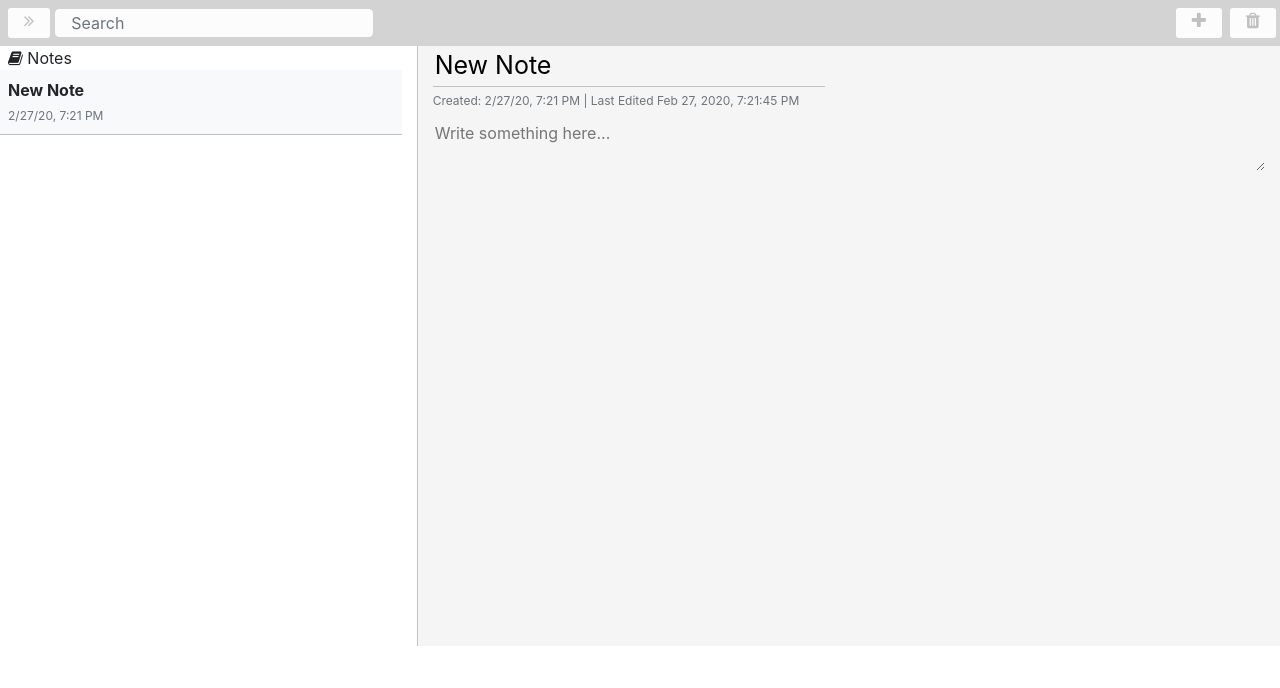
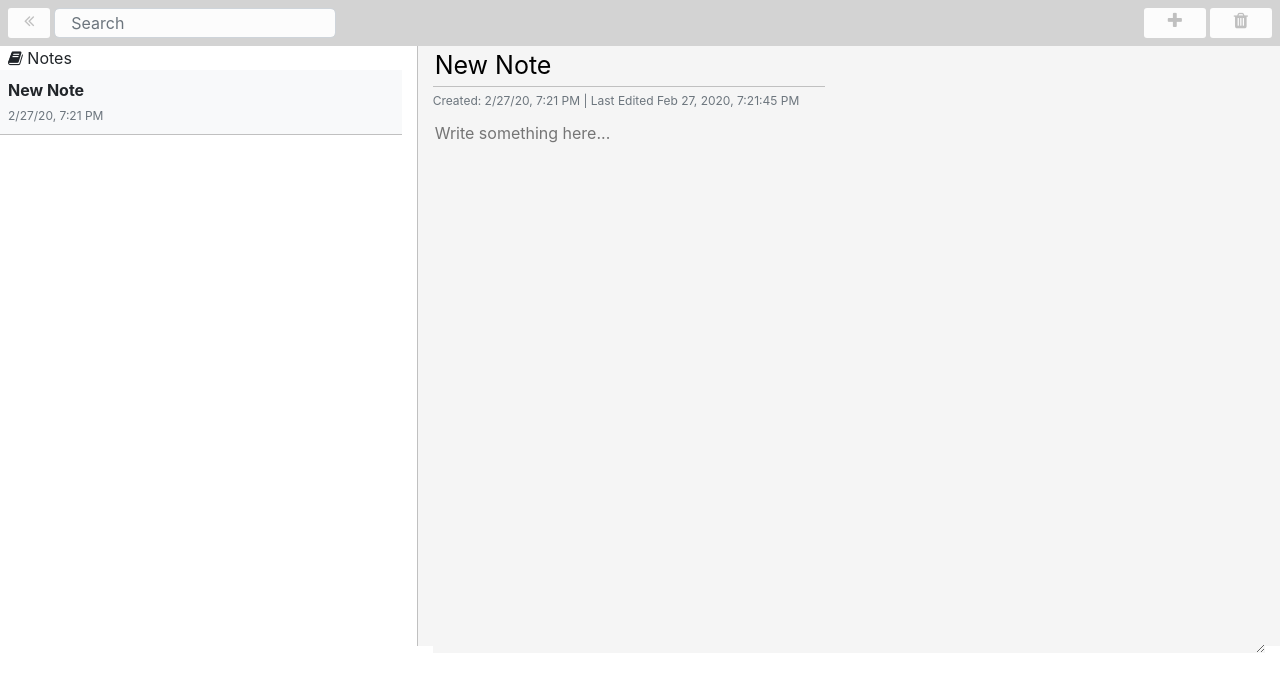
Before and after one commit to salmanma6/Angular8-Notes-App, an Angular app: page / in a window 1280 px wide. Shown: the top 688 px of the page. Built offline with nearby package versions, Linux system fonts and the light colour scheme.

Commit message:
Collapse working without animation

```diff
--- a/src/app/app.component.css
+++ b/src/app/app.component.css
@@ -25,6 +25,10 @@
   margin-right: 0px;
   height: 600px;
 }
+.app-body .note-titles {
+  height: 100%;
+  overflow-y: scroll;
+}
 .app-body .note-titles .note-item {
   cursor: pointer;
   border-bottom: 1px solid silver;
@@ -49,6 +53,9 @@
   background: whitesmoke;
   border-bottom: 1px solid silver;
 }
+.app-body .note-body .note-name:focus {
+  outline: none !important;
+}
 .app-body .note-body .note-time {
   font-size: 12px;
 }
@@ -56,5 +63,9 @@
   background-color: whitesmoke;
   border: none;
   width: 100%;
-  height: inherit;
+  height: 89%;
+  overflow-y: scroll;
 }
+.app-body .note-body .note-content:focus {
+  outline: none !important;
+}
--- a/src/app/app.component.html
+++ b/src/app/app.component.html
@@ -1,13 +1,13 @@
 <div class="header d-flex justify-content-start">
-  <i class="fa fa-angle-double-right px-3 py-1 my-2 ml-2" aria-hidden="true" (click)="toggle()"></i>
-  <input class="search form-control px-3 py-1 mx-1 my-2 mr-auto w-25" type="search" [(ngModel)]="searchTerm"
+  <i class="fa fa-angle-double-{{collapseIcon}} px-3 py-1 my-2 ml-2" aria-hidden="true" (click)="toggle()"></i>
+  <input class="search form-control px-3 py-1 mx-1 my-2 mr-auto w-auto" type="search" [(ngModel)]="searchTerm"
     placeholder="Search" />
-  <i class="fa fa-plus px-3 py-1 mx-1 my-2" aria-hidden="true" (click)="addNote()"></i>
-  <i class="fa fa-trash px-3 py-1 mx-1 my-2" aria-hidden="true" (click)="deleteNote()"></i>
+  <i class="fa fa-plus px-4 py-1 ml-1 my-2" aria-hidden="true" (click)="addNote()"></i>
+  <i class="fa fa-trash px-4 py-1 ml-1 mr-2 my-2" aria-hidden="true" (click)="deleteNote()"></i>
   <!-- <i class="fa fa-floppy-o px-3 py-1 mx-1 my-2" aria-hidden="true" (click)="saveNote()"></i> -->
 </div>
 <div class="row app-body">
-  <div class="note-titles col-lg-4">
+  <div class="note-titles " [ngClass]="{ 'col-lg-4' : !collapsed , 'd-none' :collapsed ,'d-block': !collapsed}">
     <i class="fa fa-book ml-2" aria-hidden="true"></i>
     <span class="font-weight-normal"> Notes</span>
     <div class="note-item p-2" [ngClass]="{ 'bg-light': note.id==currentNote.id}" (click)="noteItemClick(note)"
@@ -17,8 +17,7 @@
       <span innerHTML="{{ note.content | highlight : searchTerm}}"   class="note-content d-block">{{note.content}}</span>
       </div>
   </div>
-  <div class=" note-body col-lg-8">
-
+  <div class="note-body" [ngClass]="{'col-lg-8' : !collapsed , 'px-4': collapsed }">
         <input class="note-name" type="text" (ngModelChange)='noteNameChange.next($event)'  [(ngModel)]="currentNote.name" /><br>
         <span class="note-time text-muted"> Created: {{currentNote.created | date:'short'}}</span>
         <span class="note-time text-muted"> | Last Edited {{currentNote.edited | date: 'medium'}}</span><br>
--- a/src/app/app.component.scss
+++ b/src/app/app.component.scss
@@ -31,7 +31,8 @@
   height: 600px;
 
   .note-titles {
-
+    height: 100%;
+    overflow-y: scroll;
     .note-item {
       cursor: pointer;
       border-bottom: 1px solid silver;
@@ -41,9 +42,6 @@
       }
 
       .note-content {
-        span.highlight-text {
-          background-color: red;
-        }
         text-overflow: ellipsis;
         white-space: nowrap;
         font-size: 13px;
@@ -62,6 +60,9 @@
       border: none;
       background: whitesmoke;
       border-bottom: 1px solid silver;
+      &:focus {
+        outline: none !important;
+      }
     }
 
     .note-time {
@@ -72,7 +73,11 @@
       background-color: whitesmoke;
       border: none;
       width: 100%;
-      height: inherit;
+      height: 89%;
+      overflow-y: scroll;
+      &:focus {
+        outline: none !important;
+      }
     }
   }
 }
--- a/src/app/app.component.ts
+++ b/src/app/app.component.ts
@@ -8,10 +8,11 @@ import { debounceTime, distinctUntilChanged } from 'rxjs/operators';
   selector: 'app-root',
   templateUrl: './app.component.html',
   styleUrls: ['./app.component.scss'],
-  providers: [DatePipe, FilterPipe]
+  providers: [DatePipe, FilterPipe],
+
 })
 export class AppComponent {
-
+   //414px for mobile
   noteNameChange: Subject<string> = new Subject<string>();
   noteNameChangeSubscription: Subscription;
   noteContentChange: Subject<string> = new Subject<string>();
@@ -22,6 +23,7 @@ export class AppComponent {
   collapsed = false;
   searchTerm = "";
   ids = [];
+  collapseIcon="left"
   constructor(public datePipe: DatePipe, public filterPipe: FilterPipe) { }
   ngOnInit() {
     let id = this.generateId();
@@ -104,6 +106,7 @@ export class AppComponent {
 
   toggle() {
     this.collapsed = !this.collapsed;
+    this.collapseIcon=this.collapsed?"right":"left";
   }
 
   ngOnDestroy() {
--- a/src/app/pipes/highlight-pipe.ts
+++ b/src/app/pipes/highlight-pipe.ts
@@ -10,7 +10,7 @@ export class HighLightPipe implements PipeTransform {
             return value;
         let re = new RegExp(args, 'gi');
         if (value.match(re) != null) {
-            value = value.replace(re, `<span class="bg-info">${value.match(re)[0]}</span>`);
+            value = value.replace(re, `<span class="bg-warning">${value.match(re)[0]}</span>`);
         }
 
         return value
```
